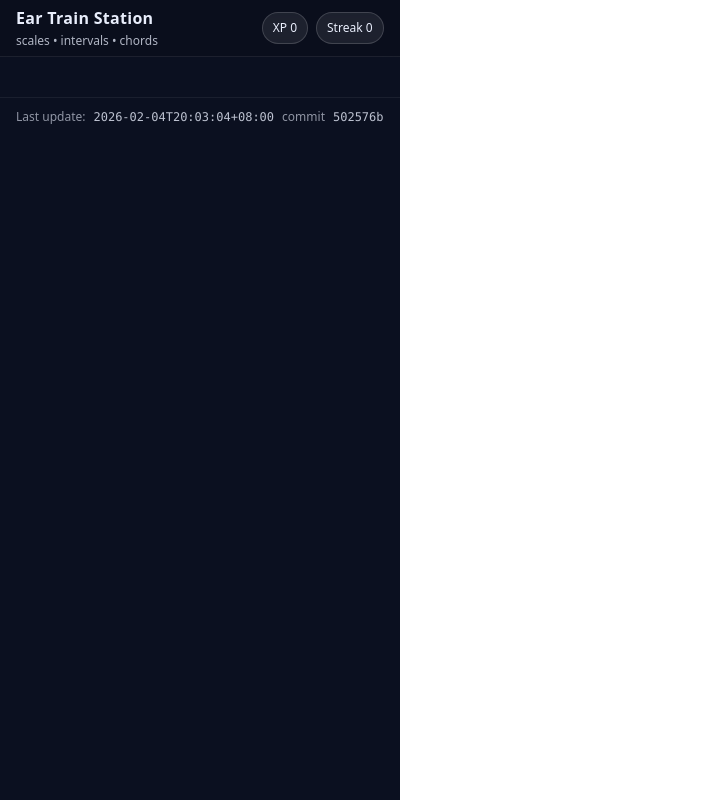
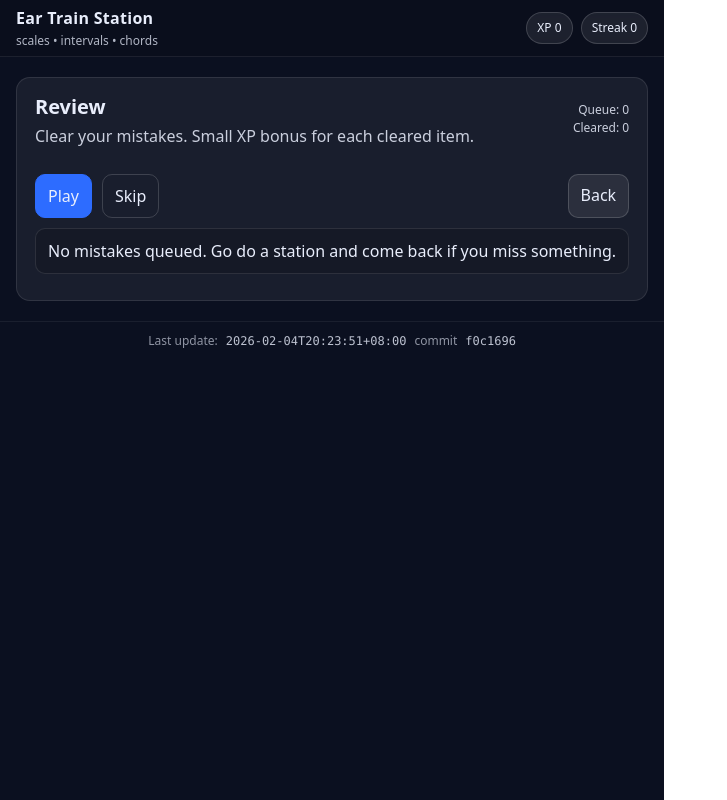
Before and after one commit to wpwcbc/ear-train-station, a React (Vite) app: page /review in a window 1280 px wide. Shown: the whole page, without its empty margins (0-727 px from the left). Built offline with nearby package versions, Linux system fonts and the light colour scheme.

Commit message:
Add mistake review queue + Review page

```diff
--- a/src/App.tsx
+++ b/src/App.tsx
@@ -3,6 +3,7 @@ import { Routes, Route, Link } from 'react-router-dom';
 import './App.css';
 import { MapPage } from './pages/MapPage';
 import { StationPage } from './pages/StationPage';
+import { ReviewPage } from './pages/ReviewPage';
 import { loadProgress, saveProgress, type Progress } from './lib/progress';
 import { BUILD_INFO } from './buildInfo';
 
@@ -29,6 +30,7 @@ function App() {
       <main className="main">
         <Routes>
           <Route path="/" element={<MapPage progress={progress} />} />
+          <Route path="/review" element={<ReviewPage progress={progress} setProgress={setProgress} />} />
           <Route path="/station/:stationId" element={<StationPage progress={progress} setProgress={setProgress} />} />
         </Routes>
       </main>
--- a/src/buildInfo.ts
+++ b/src/buildInfo.ts
@@ -1,6 +1,6 @@
 // AUTO-GENERATED by scripts/gen-build-info.mjs
 export const BUILD_INFO = {
-  commit: "502576b",
-  committedAt: "2026-02-04T20:03:04+08:00",
-  builtAt: "2026-02-04T12:23:00.446Z",
+  commit: "f0c1696",
+  committedAt: "2026-02-04T20:23:51+08:00",
+  builtAt: "2026-02-04T12:45:40.477Z",
 } as const;
--- a/src/exercises/interval.ts
+++ b/src/exercises/interval.ts
@@ -109,6 +109,27 @@ export type IntervalLabelQuestion = {
 
 const ALL_INTERVAL_LABELS: IntervalLabel[] = ['P1', 'm2', 'M2', 'm3', 'M3', 'P4', 'TT', 'P5', 'm6', 'M6', 'm7', 'M7', 'P8'];
 
+function buildIntervalLabelChoices(opts: { seed: number; correct: IntervalLabel; choiceCount: number }) {
+  const rng = mulberry32(opts.seed);
+  const want = Math.max(2, Math.min(opts.choiceCount, ALL_INTERVAL_LABELS.length));
+
+  // pick distractors by shuffling label list deterministically
+  const pool = ALL_INTERVAL_LABELS.filter((x) => x !== opts.correct);
+  for (let i = pool.length - 1; i > 0; i--) {
+    const j = Math.floor(rng() * (i + 1));
+    [pool[i], pool[j]] = [pool[j], pool[i]];
+  }
+
+  const choices = [opts.correct, ...pool.slice(0, want - 1)];
+  // shuffle choices
+  for (let i = choices.length - 1; i > 0; i--) {
+    const j = Math.floor(rng() * (i + 1));
+    [choices[i], choices[j]] = [choices[j], choices[i]];
+  }
+
+  return choices;
+}
+
 export function makeIntervalLabelQuestion(opts: {
   seed: number;
   rootMinMidi?: number;
@@ -132,21 +153,7 @@ export function makeIntervalLabelQuestion(opts: {
   const targetMidi = rootMidi + semitones;
   const correct = intervalLabel(semitones);
 
-  const want = Math.max(2, Math.min(opts.choiceCount ?? 6, ALL_INTERVAL_LABELS.length));
-
-  // pick distractors by shuffling label list deterministically
-  const pool = ALL_INTERVAL_LABELS.filter((x) => x !== correct);
-  for (let i = pool.length - 1; i > 0; i--) {
-    const j = Math.floor(rng() * (i + 1));
-    [pool[i], pool[j]] = [pool[j], pool[i]];
-  }
-
-  const choices = [correct, ...pool.slice(0, want - 1)];
-  // shuffle choices
-  for (let i = choices.length - 1; i > 0; i--) {
-    const j = Math.floor(rng() * (i + 1));
-    [choices[i], choices[j]] = [choices[j], choices[i]];
-  }
+  const choices = buildIntervalLabelChoices({ seed: opts.seed, correct, choiceCount: opts.choiceCount ?? 6 });
 
   return {
     id: `ilq_seed_${opts.seed}`,
@@ -159,3 +166,24 @@ export function makeIntervalLabelQuestion(opts: {
     prompt: 'What interval is this? (listen to root → target)',
   };
 }
+
+export function makeIntervalLabelReviewQuestion(opts: {
+  seed: number;
+  rootMidi: number;
+  semitones: number;
+  choiceCount?: number;
+}): IntervalLabelQuestion {
+  const correct = intervalLabel(opts.semitones);
+  const choices = buildIntervalLabelChoices({ seed: opts.seed, correct, choiceCount: opts.choiceCount ?? 6 });
+
+  return {
+    id: `ilq_review_${opts.rootMidi}_${opts.semitones}_${opts.seed}`,
+    kind: 'intervalLabel',
+    rootMidi: opts.rootMidi,
+    targetMidi: opts.rootMidi + opts.semitones,
+    semitones: opts.semitones,
+    correct,
+    choices,
+    prompt: 'Review: what interval is this? (listen to root → target)',
+  };
+}
--- a/src/exercises/noteName.ts
+++ b/src/exercises/noteName.ts
@@ -24,19 +24,9 @@ export type NoteNameQuestion = {
   choices: string[]; // multiple-choice options, includes at least one accepted answer
 };
 
-export function makeNoteNameQuestion(opts: {
-  seed: number;
-  minMidi: number;
-  maxMidi: number;
-  choiceCount?: number;
-}): NoteNameQuestion {
-  const { seed, minMidi, maxMidi } = opts;
-  const choiceCount = opts.choiceCount ?? 4;
-  const rng = mulberry32(seed);
-
-  const span = Math.max(1, maxMidi - minMidi + 1);
-  const midi = minMidi + Math.floor(rng() * span);
-  const pc = ((midi % 12) + 12) % 12;
+function buildChoicesForPitchClass(opts: { seed: number; pc: number; choiceCount: number }) {
+  const rng = mulberry32(opts.seed);
+  const pc = ((opts.pc % 12) + 12) % 12;
 
   const spell = spellPitchClass(pc);
   const acceptedAnswers = spell.isEnharmonic ? [spell.sharp, spell.flat] : [spell.sharp];
@@ -58,10 +48,36 @@ export function makeNoteNameQuestion(opts: {
     // Mix sharps/flats in options to teach that both exist.
     const label = rng() < 0.5 ? s.sharp : s.flat;
     choicePool.push(label);
-    if (uniq(choicePool).length >= choiceCount) break;
+    if (uniq(choicePool).length >= opts.choiceCount) break;
   }
 
-  const choices = shuffle(uniq(choicePool).slice(0, choiceCount), rng);
+  const choices = shuffle(uniq(choicePool).slice(0, opts.choiceCount), rng);
+  return { pc, acceptedAnswers, promptLabel, choices };
+}
 
-  return { midi, pc, acceptedAnswers, promptLabel, choices };
+export function makeNoteNameQuestion(opts: {
+  seed: number;
+  minMidi: number;
+  maxMidi: number;
+  choiceCount?: number;
+}): NoteNameQuestion {
+  const { seed, minMidi, maxMidi } = opts;
+  const choiceCount = opts.choiceCount ?? 4;
+  const rng = mulberry32(seed);
+
+  const span = Math.max(1, maxMidi - minMidi + 1);
+  const midi = minMidi + Math.floor(rng() * span);
+  const pc = ((midi % 12) + 12) % 12;
+
+  const built = buildChoicesForPitchClass({ seed, pc, choiceCount });
+  return { midi, ...built };
 }
+
+export function makeNoteNameReviewQuestion(opts: { seed: number; midi: number; choiceCount?: number }): NoteNameQuestion {
+  const choiceCount = opts.choiceCount ?? 4;
+  const midi = opts.midi;
+  const pc = ((midi % 12) + 12) % 12;
+
+  const built = buildChoicesForPitchClass({ seed: opts.seed, pc, choiceCount });
+  return { midi, ...built };
+}
--- /dev/null
+++ b/src/lib/mistakes.ts
@@ -0,0 +1,75 @@
+import type { StationId } from './progress';
+
+export type MistakeKind = 'noteName' | 'intervalLabel';
+
+export type NoteNameMistake = {
+  id: string;
+  kind: 'noteName';
+  sourceStationId: StationId;
+  midi: number;
+  addedAt: number;
+};
+
+export type IntervalLabelMistake = {
+  id: string;
+  kind: 'intervalLabel';
+  sourceStationId: StationId;
+  rootMidi: number;
+  semitones: number;
+  addedAt: number;
+};
+
+export type Mistake = NoteNameMistake | IntervalLabelMistake;
+
+const KEY = 'ets_mistakes_v1';
+const MAX = 50;
+
+function safeParse(raw: string | null): Mistake[] {
+  if (!raw) return [];
+  try {
+    const v = JSON.parse(raw) as unknown;
+    if (!Array.isArray(v)) return [];
+    return v.filter(Boolean) as Mistake[];
+  } catch {
+    return [];
+  }
+}
+
+export function loadMistakes(): Mistake[] {
+  return safeParse(localStorage.getItem(KEY));
+}
+
+export function saveMistakes(m: Mistake[]) {
+  localStorage.setItem(KEY, JSON.stringify(m.slice(0, MAX)));
+}
+
+function deDupeKey(m: Mistake): string {
+  if (m.kind === 'noteName') return `noteName:${m.midi}`;
+  return `intervalLabel:${m.rootMidi}:${m.semitones}`;
+}
+
+export function addMistake(
+  m:
+    | Omit<NoteNameMistake, 'id' | 'addedAt'>
+    | Omit<IntervalLabelMistake, 'id' | 'addedAt'>,
+) {
+  const now = Date.now();
+  const entry: Mistake = { ...(m as Mistake), id: `${now}_${Math.random().toString(16).slice(2)}`, addedAt: now };
+
+  const existing = loadMistakes();
+  const key = deDupeKey(entry);
+
+  // Remove any older duplicate then prepend.
+  const next = [entry, ...existing.filter((x) => deDupeKey(x) !== key)].slice(0, MAX);
+  saveMistakes(next);
+}
+
+export function removeMistake(id: string) {
+  const existing = loadMistakes();
+  const next = existing.filter((x) => x.id !== id);
+  saveMistakes(next);
+}
+
+export function mistakeCount(): number {
+  return loadMistakes().length;
+}
--- a/src/pages/MapPage.tsx
+++ b/src/pages/MapPage.tsx
@@ -1,6 +1,7 @@
 import { Link } from 'react-router-dom';
 import { STATIONS } from '../lib/stations';
 import type { Progress } from '../lib/progress';
+import { mistakeCount } from '../lib/mistakes';
 
 export function MapPage({ progress }: { progress: Progress }) {
   return (
@@ -14,6 +15,11 @@ export function MapPage({ progress }: { progress: Progress }) {
           <div>XP: {progress.xp}</div>
           <div>Streak: {progress.streakDays} day(s)</div>
         </div>
+      </div>
+
+      <div style={{ marginTop: 12, display: 'flex', justifyContent: 'space-between', alignItems: 'center', gap: 12, flexWrap: 'wrap' }}>
+        <div style={{ fontSize: 12, opacity: 0.85 }}>Review queue: {mistakeCount()}</div>
+        <Link className="linkBtn" to="/review">Review</Link>
       </div>
 
       <div className="line">
--- /dev/null
+++ b/src/pages/ReviewPage.tsx
@@ -0,0 +1,151 @@
+import { useMemo, useState } from 'react';
+import { Link } from 'react-router-dom';
+import type { Progress } from '../lib/progress';
+import { applyStudyReward } from '../lib/progress';
+import { loadMistakes, removeMistake, type Mistake } from '../lib/mistakes';
+import { piano } from '../audio/piano';
+import { makeNoteNameReviewQuestion } from '../exercises/noteName';
+import { makeIntervalLabelReviewQuestion, intervalLongName, type IntervalLabel } from '../exercises/interval';
+
+export function ReviewPage({ progress, setProgress }: { progress: Progress; setProgress: (p: Progress) => void }) {
+  const [seed, setSeed] = useState(1);
+  const [result, setResult] = useState<'idle' | 'correct' | 'wrong'>('idle');
+  const [doneCount, setDoneCount] = useState(0);
+
+  const mistakes = useMemo(() => loadMistakes(), [seed, doneCount]);
+  const active = mistakes[0] as Mistake | undefined;
+
+  const noteQ = useMemo(() => {
+    if (!active || active.kind !== 'noteName') return null;
+    return makeNoteNameReviewQuestion({ seed: seed * 1000 + 901, midi: active.midi, choiceCount: 4 });
+  }, [active, seed]);
+
+  const ilQ = useMemo(() => {
+    if (!active || active.kind !== 'intervalLabel') return null;
+    return makeIntervalLabelReviewQuestion({
+      seed: seed * 1000 + 902,
+      rootMidi: active.rootMidi,
+      semitones: active.semitones,
+      choiceCount: 6,
+    });
+  }, [active, seed]);
+
+  async function playPrompt() {
+    setResult('idle');
+    if (!active) return;
+
+    if (active.kind === 'noteName') {
+      await piano.playMidi(active.midi, { durationSec: 0.9, velocity: 0.95 });
+      return;
+    }
+
+    await piano.playMidi(active.rootMidi, { durationSec: 0.7, velocity: 0.9 });
+    await new Promise((r) => setTimeout(r, 320));
+    await piano.playMidi(active.rootMidi + active.semitones, { durationSec: 0.95, velocity: 0.9 });
+  }
+
+  function markCorrect() {
+    if (!active) return;
+    removeMistake(active.id);
+    setProgress(applyStudyReward(progress, 4));
+    setResult('correct');
+    setDoneCount((n) => n + 1);
+    setSeed((x) => x + 1);
+  }
+
+  function markWrong() {
+    setResult('wrong');
+  }
+
+  async function chooseNote(choice: string) {
+    if (!noteQ || !active || active.kind !== 'noteName') return;
+    const ok = noteQ.acceptedAnswers.includes(choice);
+    if (ok) markCorrect();
+    else markWrong();
+  }
+
+  async function chooseInterval(choice: IntervalLabel) {
+    if (!ilQ || !active || active.kind !== 'intervalLabel') return;
+    const ok = choice === ilQ.correct;
+    if (ok) markCorrect();
+    else markWrong();
+  }
+
+  return (
+    <div className="card">
+      <div style={{ display: 'flex', justifyContent: 'space-between', alignItems: 'baseline', gap: 12 }}>
+        <div>
+          <h1 className="title">Review</h1>
+          <p className="sub">Clear your mistakes. Small XP bonus for each cleared item.</p>
+        </div>
+        <div style={{ textAlign: 'right', fontSize: 12, opacity: 0.85 }}>
+          <div>Queue: {mistakes.length}</div>
+          <div>Cleared: {doneCount}</div>
+        </div>
+      </div>
+
+      <div className="row" style={{ justifyContent: 'space-between' }}>
+        <div style={{ display: 'flex', gap: 10, flexWrap: 'wrap' }}>
+          <button className="primary" disabled={!active} onClick={playPrompt}>
+            Play
+          </button>
+          <button
+            className="ghost"
+            onClick={() => {
+              setResult('idle');
+              setSeed((x) => x + 1);
+            }}
+            disabled={!active}
+          >
+            Skip
+          </button>
+        </div>
+        <Link className="linkBtn" to="/">
+          Back
+        </Link>
+      </div>
+
+      {!active ? (
+        <div className="result r_idle">No mistakes queued. Go do a station and come back if you miss something.</div>
+      ) : active.kind === 'noteName' && noteQ ? (
+        <>
+          <div className={`result r_${result}`}>
+            {result === 'idle' && 'Review: name this note.'}
+            {result === 'correct' && 'Cleared — +4 XP.'}
+            {result === 'wrong' && `Not quite — it was ${noteQ.promptLabel}. (Try again or skip.)`}
+          </div>
+
+          <div className="row" style={{ gap: 10, flexWrap: 'wrap' }}>
+            {noteQ.choices.map((c) => (
+              <button key={c} className="secondary" onClick={() => chooseNote(c)}>
+                {c}
+              </button>
+            ))}
+          </div>
+
+          <div style={{ marginTop: 10, fontSize: 12, opacity: 0.8 }}>From: {active.sourceStationId}</div>
+        </>
+      ) : active.kind === 'intervalLabel' && ilQ ? (
+        <>
+          <div className={`result r_${result}`}>
+            {result === 'idle' && ilQ.prompt}
+            {result === 'correct' && `Cleared — +4 XP. (${intervalLongName(ilQ.correct)})`}
+            {result === 'wrong' && `Not quite — it was ${ilQ.correct} (${intervalLongName(ilQ.correct)}).`}
+          </div>
+
+          <div className="row" style={{ gap: 10, flexWrap: 'wrap' }}>
+            {ilQ.choices.map((c) => (
+              <button key={c} className="secondary" onClick={() => chooseInterval(c)}>
+                {c}
+              </button>
+            ))}
+          </div>
+
+          <div style={{ marginTop: 10, fontSize: 12, opacity: 0.8 }}>From: {active.sourceStationId}</div>
+        </>
+      ) : (
+        <div className="result r_idle">This mistake type is not reviewable yet.</div>
+      )}
+    </div>
+  );
+}
```
Also changed, not shown: src/pages/StationPage.tsx (+15 -5 lines).
